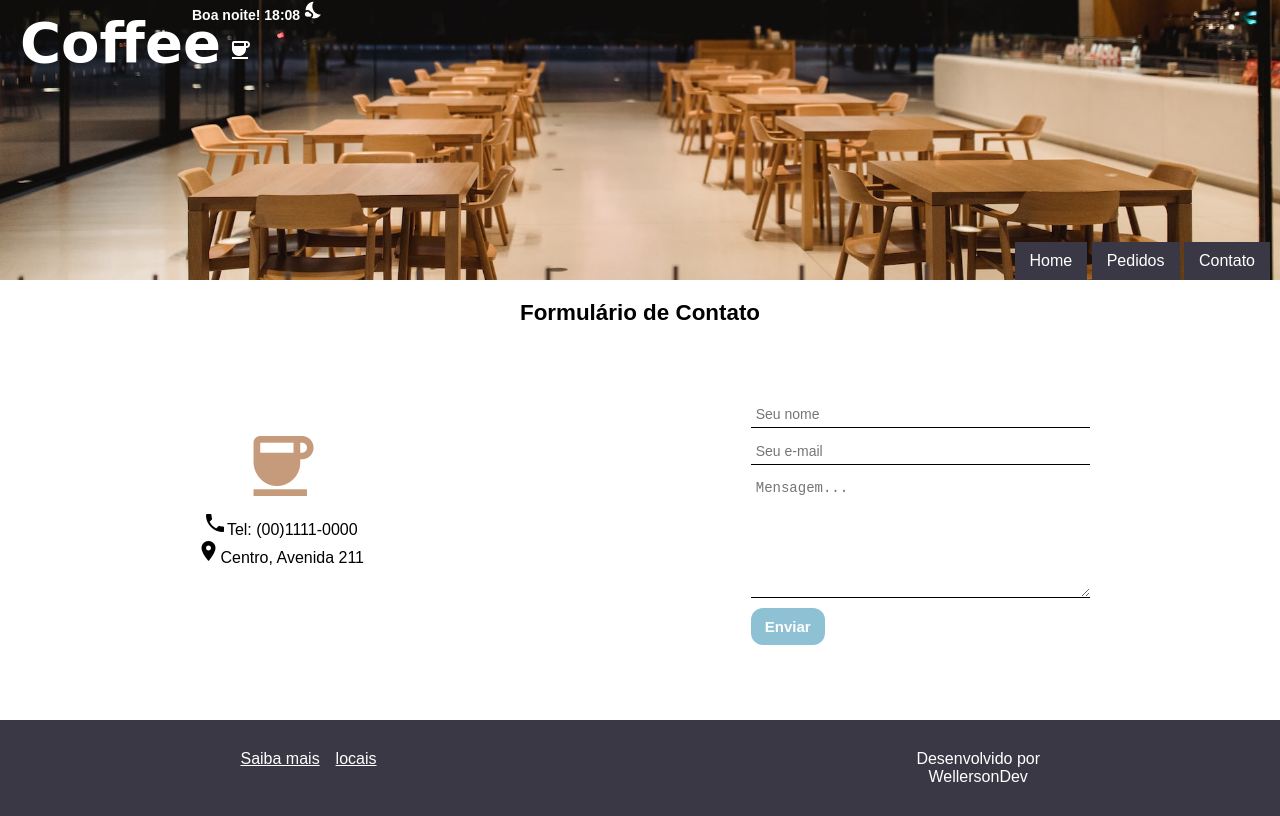
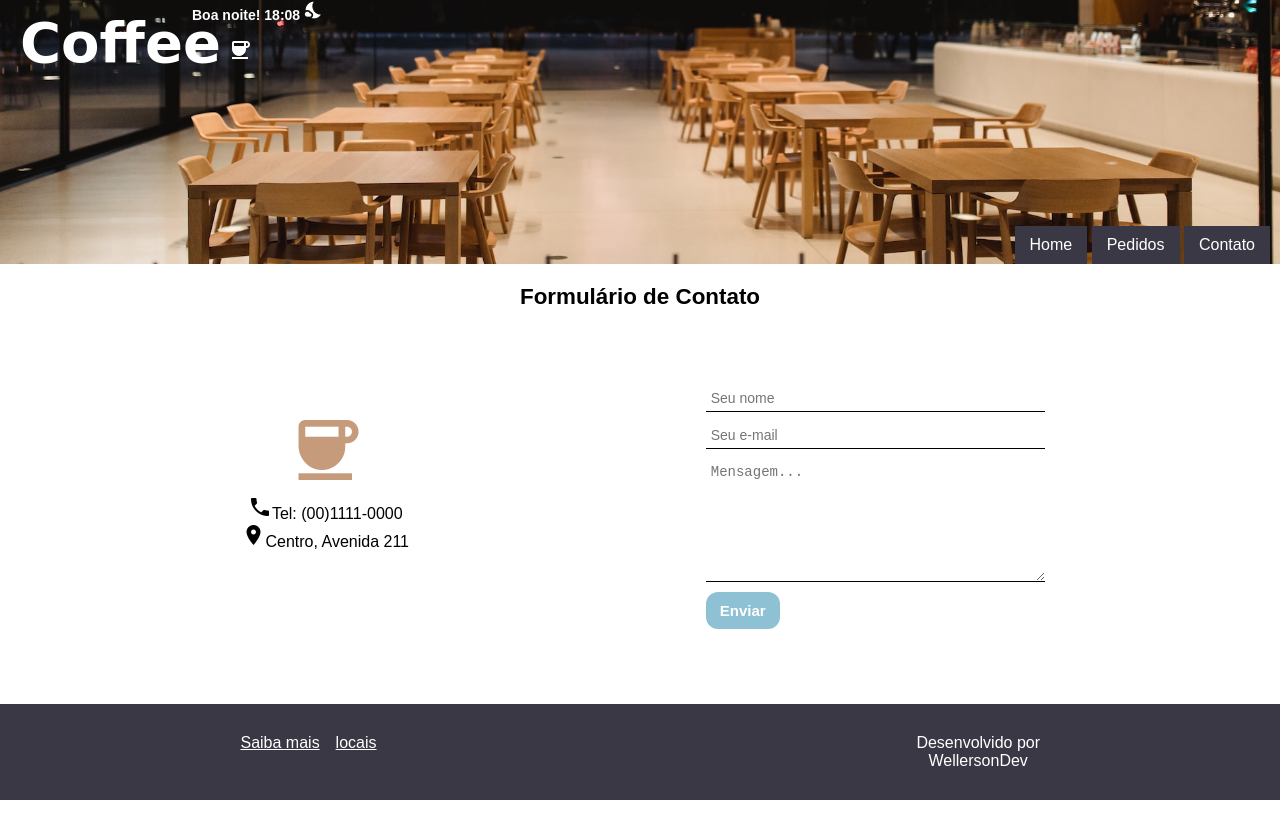
Before and after one commit to WellersonDev/Cafeteria, a plain HTML site: page contato.html in a window 1280 px wide. Drawn offline with Linux system fonts and the light colour scheme; a web font is replaced by a local one.

```diff
--- a/estilo/estilo.css
+++ b/estilo/estilo.css
@@ -22,7 +22,13 @@
     box-sizing: border-box;
 }
 
+html, body {
+    height: 100%;
+}
+
 body {
+    display: flex;
+    flex-direction: column;
     font-family: Arial, Helvetica, sans-serif;
 }
 
@@ -95,6 +101,10 @@ header menu ul li a:hover {
     transition: background-color .4s;
 }
 
+main {
+    flex: 1 0 auto;
+}
+
 main section.diversos {
     background-color: var(--cor01);
     color: white;
@@ -155,6 +165,7 @@ main section.sobre section.grupo article {
 }
 
 footer {
+    flex-shrink: 0;
     background-color: var(--cor01);
     color: white;
     padding: 20px;
@@ -265,7 +276,7 @@ section.diversos input#total:hover {
 
 
 
-/*============ESTILO CONTATO============*/
+/*===========ESTILO DE CONTATO===========*/
 /*
 .corpo {
     background-color: var(--cor04);
@@ -281,6 +292,11 @@ main#contato h1 {
     font-size: 1.4em;
     margin-top: 20px;
     margin-bottom: 50px;
+}
+
+section#dados {
+    max-width: 1100px;
+    margin: auto;
 }
 
 section#dados section#endereco-tel {
```
